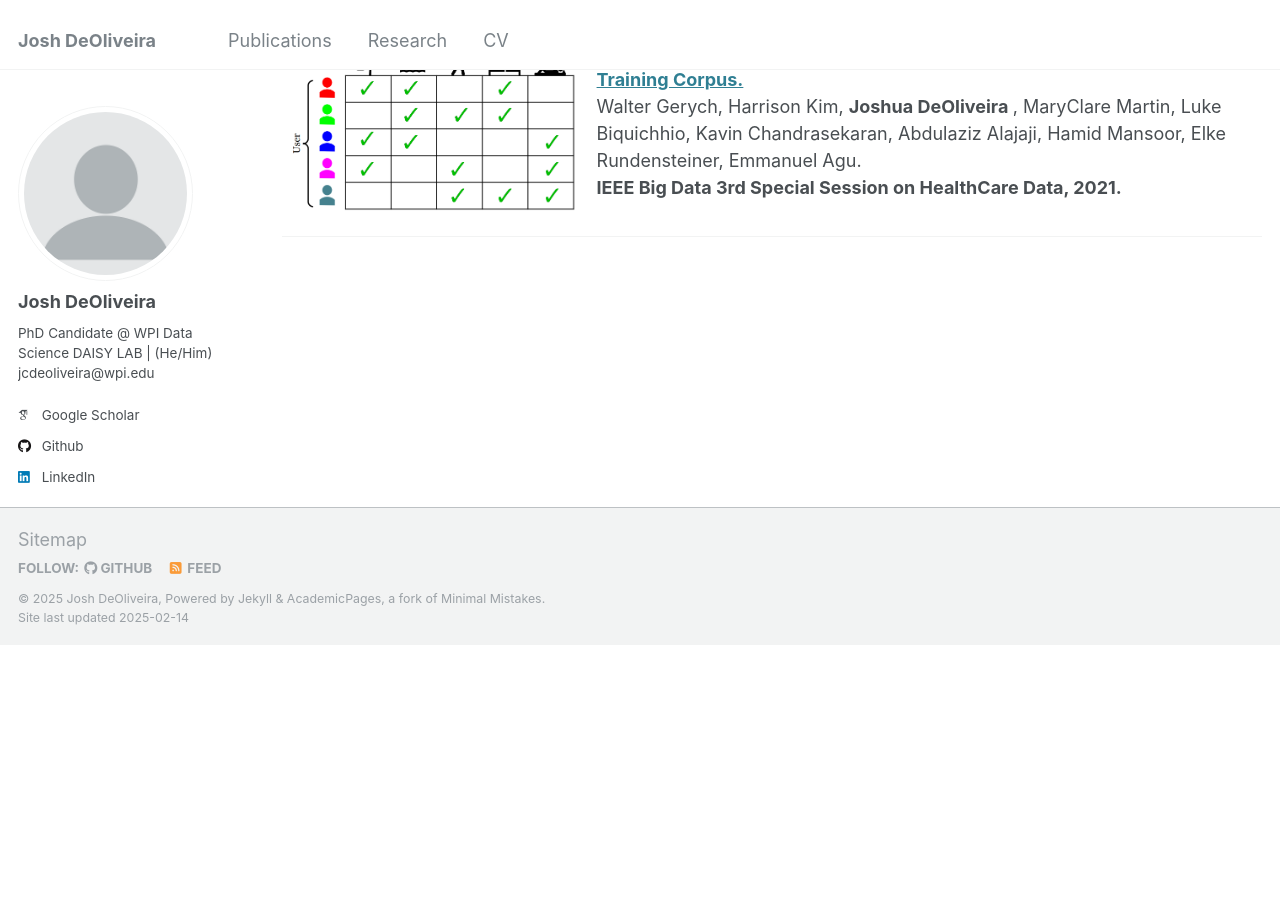
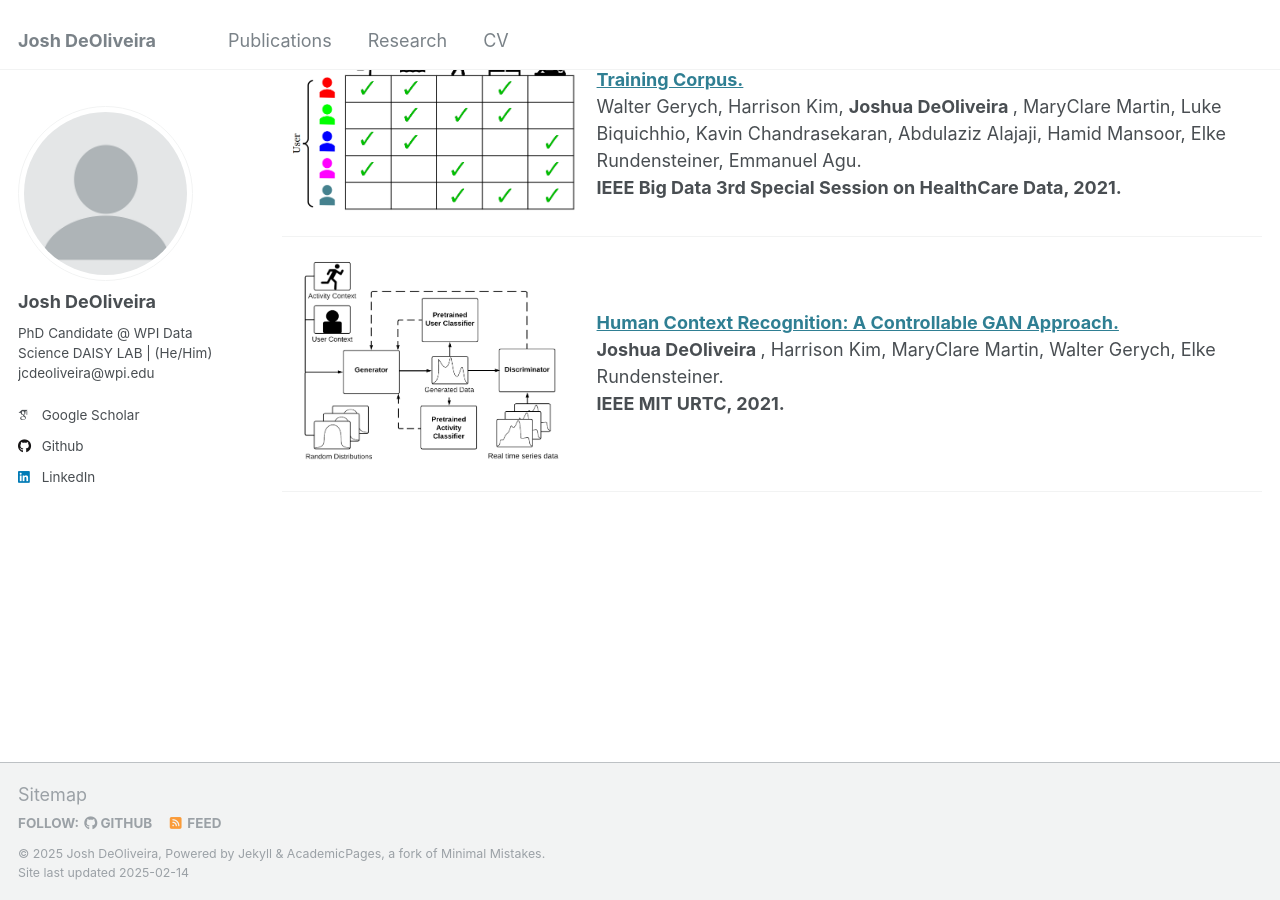
Before and after one commit to deoliveirajoshua/deoliveirajoshua.github.io, a Jekyll site: the page built from _pages/publications.md, in a window 1280 px wide and 900 px high, scrolled down 908 px. Built offline with Jekyll 4.4.1, drawn with Linux system fonts in a browser that asks for light colours; some web fonts are replaced; before the commit the page ends 1553 px from its top, so only the background shows below that.

Commit message:
publications

```diff
--- a/_pages/publications.md
+++ b/_pages/publications.md
@@ -42,7 +42,7 @@ author_profile: true
     <img src="..\images\gan_stabilization.png" alt="Paper Figure" width="300px">
   </div>
   <div>
-    <strong><a href="">GAN Stabilization Under Practical Training Assumptions.</a></strong><br>
+    <strong><a href="https://ieeexplore.ieee.org/document/10825612">GAN Stabilization Under Practical Training Assumptions.</a></strong><br>
    <strong> Joshua DeOliveira </strong>, Walter Gerych, Elke Rundensteiner.<br>
     <strong>IEEE Big Data, 2024.</strong>
   </div>
@@ -55,7 +55,7 @@ author_profile: true
     <img src="..\images\har_ctgan.png" alt="Paper Figure" width="300px">
   </div>
   <div>
-    <strong><a href="https://ojs.aaai.org/index.php/AAAI/article/view/26190">HAR-CTGAN: A Mobile Sensor Data Generation Tool for Human Activity Recognition.</a></strong><br>
+    <strong><a href="https://ieeexplore.ieee.org/document/10020848">HAR-CTGAN: A Mobile Sensor Data Generation Tool for Human Activity Recognition.</a></strong><br>
    <strong> Joshua DeOliveira </strong>, Walter Gerych, Aruzhan Koshkarova, Elke Rundensteiner, Emmanuel Agu.<br>
     <strong>IEEE Big Data 4th Special Session on HealthCare Data, 2022.</strong>
   </div>
@@ -68,10 +68,24 @@ author_profile: true
     <img src="..\images\incomplete_corpus_IEEE_2021.png" alt="Paper Figure" width="300px">
   </div>
   <div>
-    <strong><a href="">GAN for Generating User-Specific Human Activity Data From An Incomplete Training Corpus.</a></strong><br>
+    <strong><a href="https://ieeexplore.ieee.org/document/9671280">GAN for Generating User-Specific Human Activity Data From An Incomplete Training Corpus.</a></strong><br>
    Walter Gerych, Harrison Kim, <strong> Joshua DeOliveira </strong>, MaryClare Martin, Luke Biquichhio, Kavin Chandrasekaran, Abdulaziz Alajaji, Hamid Mansoor, Elke Rundensteiner, Emmanuel Agu.<br>
     <strong>IEEE Big Data 3rd Special Session on HealthCare Data, 2021.</strong>
   </div>
 </div>
 
 ---
+
+
+<div style="display: flex; align-items: center; margin-bottom: 20px;">
+  <div style="flex-shrink: 0; margin-right: 15px;">
+    <img src="..\images\har_gan_MIT_URTC.png" alt="Paper Figure" width="300px">
+  </div>
+  <div>
+    <strong><a href="https://ieeexplore.ieee.org/abstract/document/9701617">Human Context Recognition: A Controllable GAN Approach.</a></strong><br>
+   <strong> Joshua DeOliveira </strong>, Harrison Kim, MaryClare Martin, Walter Gerych, Elke Rundensteiner.<br>
+    <strong>IEEE MIT URTC, 2021.</strong>
+  </div>
+</div>
+
+---
```
Also changed, not shown: images/har_gan_MIT_URTC.png (added).
